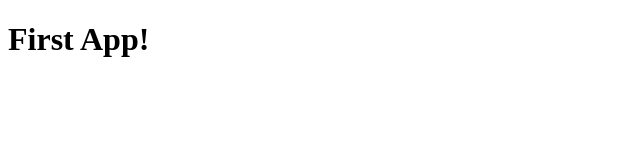
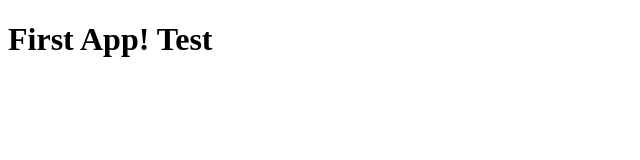
Before and after one commit to ahsa-yakir/TeamTwo, an Angular app: page / in a window 1280 px wide. Shown: the top 160 px of the page, without its empty margins (0-640 px from the left). Built offline with nearby package versions, Linux system fonts and the light colour scheme.

Commit message:
new branch

```diff
--- a/src/app/app.component.html
+++ b/src/app/app.component.html
@@ -1 +1 @@
-<h1>First App!</h1>
+<h1>First App! Test</h1>
```
